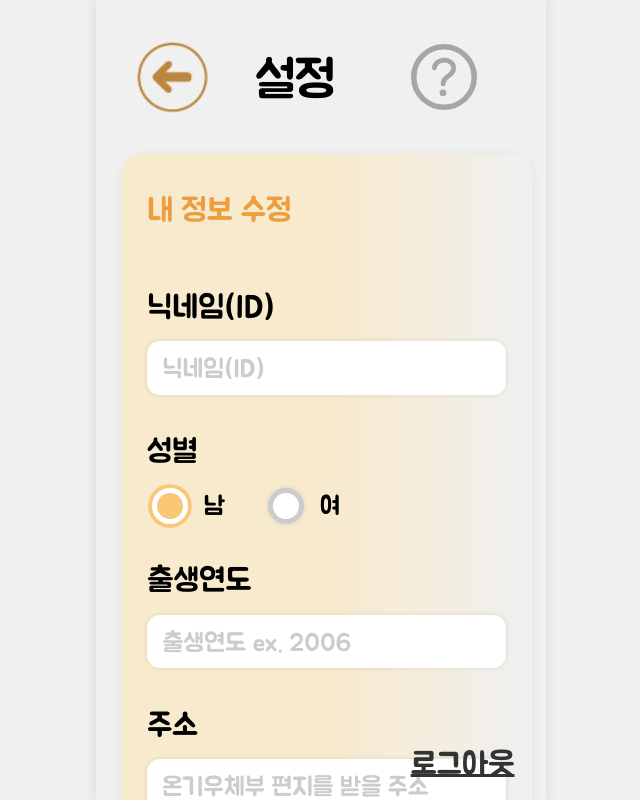
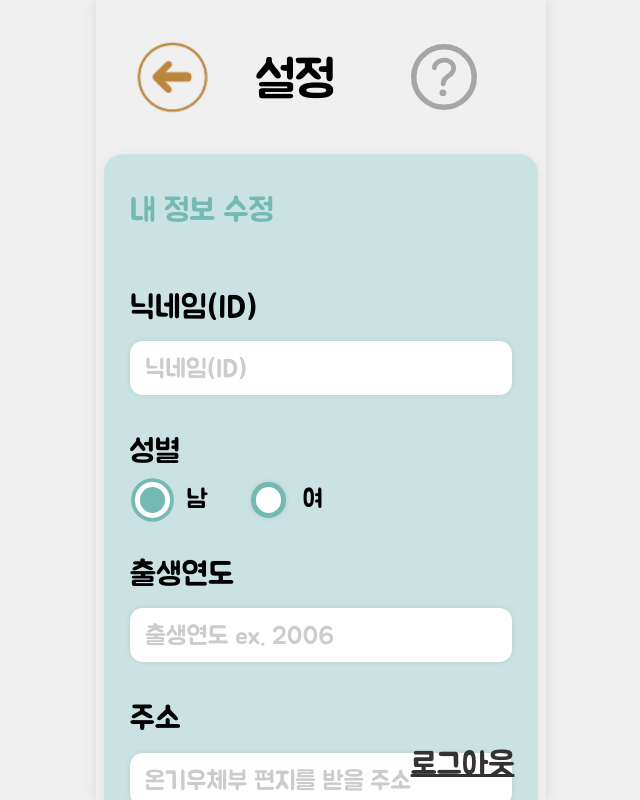
Before and after one commit to techforimpact-archive/TFI_CAMPUS_HANYANG_25Spring_SalingtheMind, a React (Vite) app: page /settings in a window 1280 px wide. Shown: the whole page, without its empty margins (319-959 px from the left). Built offline with nearby package versions, Linux system fonts and the light colour scheme; no server answers; sample sign-in values are in the browser's storage.

Commit message:
fix: setting css

```diff
--- a/src/pages/beach/Setting.tsx
+++ b/src/pages/beach/Setting.tsx
@@ -104,6 +104,7 @@ export default function SettingPage() {
                   checked={formData.gender === GenderType.MALE}
                   onChange={handleInputChange}
                   disabled={isLoading}
+                  className={styles.radioInput}
                 />
                 <label className={styles.ageLabel}>남</label>
               </div>
@@ -115,6 +116,7 @@ export default function SettingPage() {
                   checked={formData.gender === GenderType.FEMALE}
                   onChange={handleInputChange}
                   disabled={isLoading}
+                  className={styles.radioInput}
                 />
                 <label className={styles.ageLabel}>여</label>
               </div>
--- a/src/pages/beach/setting.module.css
+++ b/src/pages/beach/setting.module.css
@@ -1,5 +1,4 @@
 .container {
-  padding: 2rem;
   padding-top: 12rem;
   display: flex;
   flex-direction: column;
@@ -37,7 +36,7 @@
   align-items: center;
   justify-content: start;
   gap: 3rem;
-  margin-top: 1rem;
+  margin-top: 0.5rem;
 }
 .radioLabelContainer {
   display: flex;
@@ -45,11 +44,20 @@
   gap: 1rem;
 }
 
+.radioInput {
+  border-color: var(--blue-border-color) !important;
+}
+.radioInput:checked {
+  background-color: var(--blue-border-color) !important;
+  border-color: white !important;
+  box-shadow: 0 0 0 0.3rem var(--blue-border-color) !important;
+}
+
 .saveButton {
   width: 100%;
   margin: 0;
   margin-top: 2rem;
-  background-color: var(--apricot-border-color);
+  background-color: var(--blue-border-color);
   color: var(--text-primary-color);
   font-size: 3rem;
   font-weight: bold;
@@ -115,7 +123,7 @@ input:checked + .slider:before {
 }
 
 .section {
-  width: 90%;
+  width: 85%;
   margin: 0 auto;
   background: #fff;
   border-radius: 1.5rem;
@@ -124,13 +132,14 @@ input:checked + .slider:before {
   display: flex;
   flex-direction: column;
   align-items: center;
-  background: linear-gradient(90deg, var(--orange-light-color) 50%, var(--background-color) 100%);
+  background-color: var(--blue-background-color);
+  /* background: linear-gradient(90deg, var(--orange-light-color) 50%, var(--background-color) 100%); */
 }
 .sectionTitle {
   font-size: 2.5rem;
   font-weight: bold;
   margin-bottom: 2rem;
-  color: var(--orange-border-color);
+  color: var(--blue-border-color);
   align-self: flex-start;
 }
 
```
